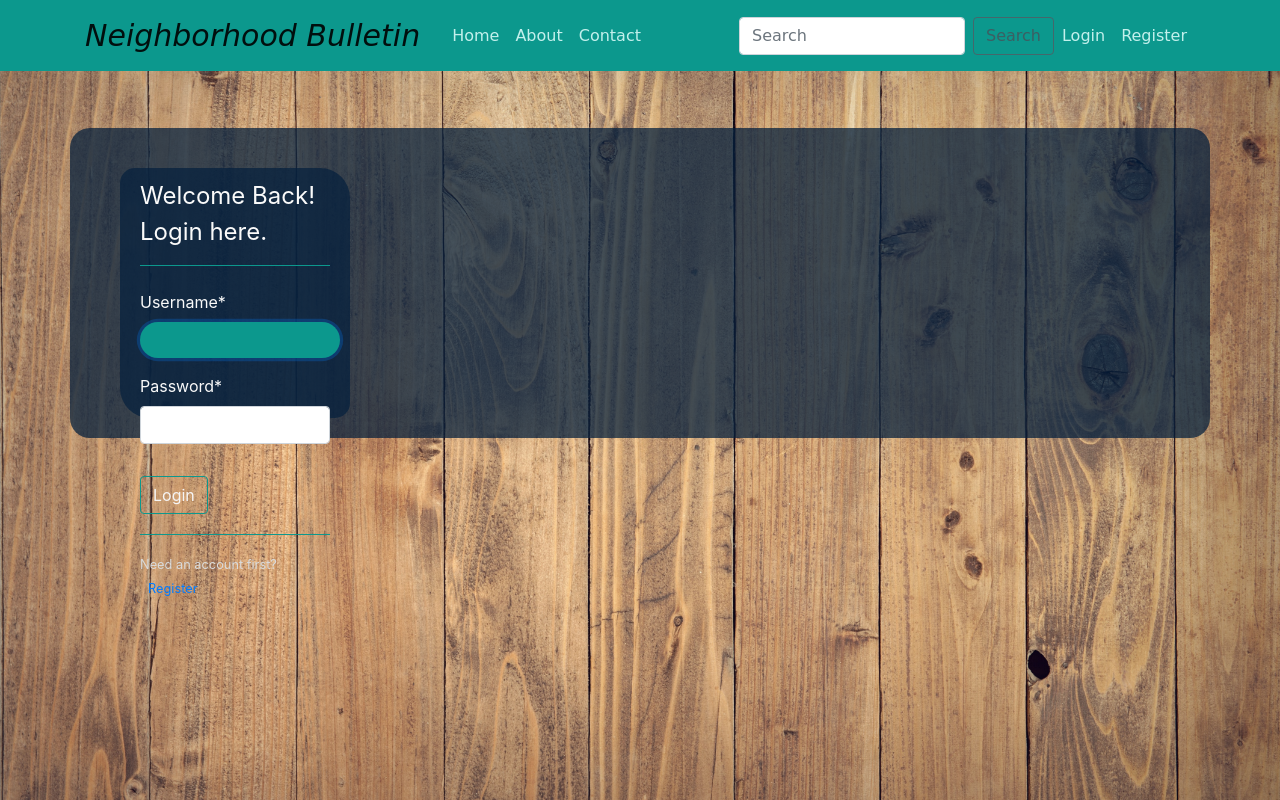
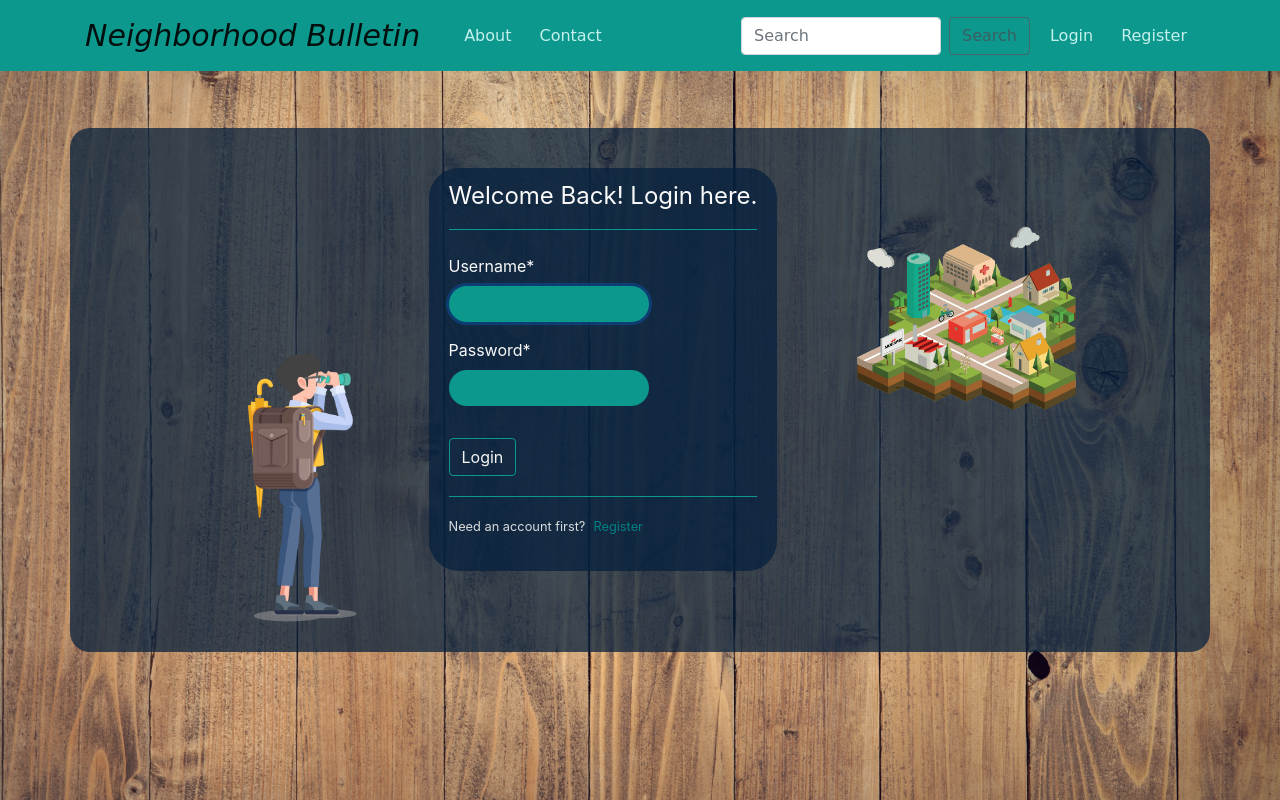
Before and after one commit to karoleoline/ISD_realproject, a Django app: page /login/ in a window 1280 px wide. Run offline with Django 3.2, Linux system fonts and the light colour scheme; some libraries are stand-ins or nearby versions.

Commit message:
Login and Profile

```diff
--- a/myvenv/blog/static/blog/main.css
+++ b/myvenv/blog/static/blog/main.css
@@ -2,6 +2,19 @@ body {
   background: #fafafa;
   color: #fafafa;
   margin-top: 5rem;
+}
+
+.site-header .navbar-nav .nav-link {
+    color: #c3f0ec;
+    padding-left: 20px;
+}
+
+a.nav-item.nav-link {
+    color: #c3f0ec;
+}
+
+a.nav-item.nav-link:hover {
+    color: #ffffff;
 }
 
 h1, h3, h4, h5, h6 {
@@ -169,7 +182,7 @@ fieldset.form-group.regform {
     border-bottom: 1px solid #0c988d!important;
 }
 
-input#id_username, input#id_email, input#id_password1, input#id_password2, input#id_first_name, input#id_last_name  {
+input#id_username, input#id_email, input#id_password1, input#id_password, input#id_password2, input#id_first_name, input#id_last_name  {
     width: 200px;
     border: black;
     border-radius: 20px;
@@ -337,8 +350,8 @@ a.social-icon.si-rounded.si-small.si-linkedin {
     margin-top: 20px;
 }
 
-.text-center, p {
-    text-align: center!important;
+p.student {
+    text-align: center;
 }
 
 .bd-example ul li {
@@ -361,3 +374,78 @@ p.address {
     text-align: left;
     display: contents;
 }
+
+.content-section.login {
+    height: auto;
+    border-radius: 30px;
+    margin-bottom: 40px;
+    margin-left: 30%;
+    width: auto;
+}
+
+img.loginimgman {
+    width: 30%;
+    margin-left: -60%;
+    margin-top: 16%;
+}
+
+img.loginimghood {
+    width: 20%;
+    margin-left: 35%;
+    margin-bottom: 15%;
+}
+
+input.form-control.mr-sm-2 {
+    width: 200px;
+}
+
+.content-section.profile {
+    width: -webkit-fill-available;
+    height: auto;
+    text-align: center;
+    margin-top: 20px;
+    margin-bottom: 20px;
+    border-radius: 30px;
+}
+
+.account-img {
+    height: 150px;
+    width: 150px;
+    margin-right: 20px;
+    margin-bottom: 16px;
+    border-radius: 20px;
+    background: teal;
+    margin-top: 50px;
+    margin-left: 40px;
+}
+
+.container.profile {
+    text-align: left;
+    margin-top: -28%;
+}
+
+.container.profile p.profile {
+    text-align: left;
+    margin-left: 20px;
+    color: whitesmoke;
+    margin-top: 20px;
+}
+
+a.ml-2.reg {
+    color: teal;
+}
+
+a.ml-2.reg:hover {
+    color: white;
+}
+
+.media-body.editprofile {
+    text-align: left;
+    margin-left: -15%;
+
+}
+
+a.text-secondary.edit {
+    margin-top: 210px;
+    display: block;
+}
--- a/myvenv/blog/templates/blog/base.html
+++ b/myvenv/blog/templates/blog/base.html
@@ -40,7 +40,6 @@
           </button>
           <div class="collapse navbar-collapse" id="navbarToggle">
             <div class="navbar-nav mr-auto">
-              <a class="nav-item nav-link" href="{% url 'blog-home' %}">Home</a>
               <a class="nav-item nav-link" href="{% url 'blog-about' %}">About</a>
               <a class="nav-item nav-link" href="{% url 'blog-contact' %}">Contact</a>
 
--- a/myvenv/login/templates/login/login.html
+++ b/myvenv/login/templates/login/login.html
@@ -1,8 +1,14 @@
 {% extends "blog/base.html" %}
 {% load crispy_forms_tags %}
+{% load static %}
+
+
 
 {% block content %}
-  <div class="content-section">
+  <img class="loginimgman" src="{% static 'effects/theman.png' %}"/>
+ <img class="loginimghood" src="{% static 'effects/neighborhood.png' %}"/>
+
+  <div class="content-section login">
       <form method="POST">
         {% csrf_token %}
         <fieldset class="form-group">
@@ -15,6 +21,7 @@
       </form>
       <div class="border-top pt-3">
         <small class="text-muted">
-          Need an account first?<a class="ml-2" href="/register/">Register</a>
+          Need an account first?<a class="ml-2 reg" href="/register/">Register</a>
   </div>
+
 {% endblock content %}
```
Also changed, not shown: myvenv/blog/templates/blog/about.html (+3 -4 lines), myvenv/login/templates/login/profile.html (+13 -12 lines), myvenv/blog/static/effects/neighborhood.png (added), myvenv/blog/static/effects/theman.png (added), myvenv/db.sqlite3.
